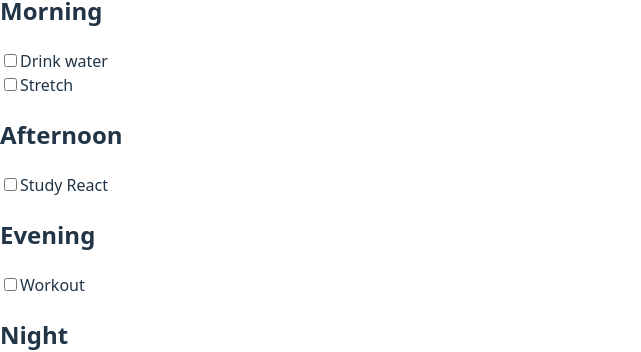
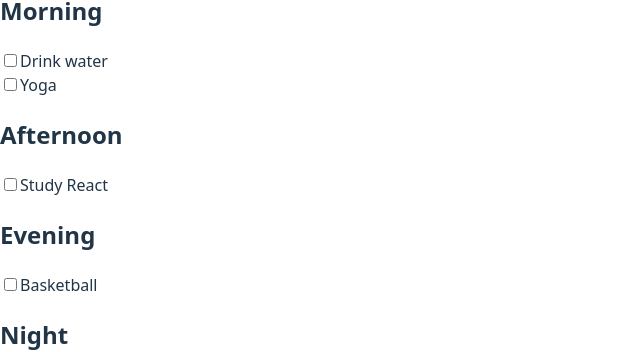
Before and after one commit to paanipoorie/daytree, a React (Vite) app: page / in a window 1280 px wide. Shown: the part 313-665 px from the top of the page, without its empty margins (0-641 px from the left). Built offline with nearby package versions, Linux system fonts and the light colour scheme.

Commit message:
add habit toggle functionality with useState and completion history

```diff
--- a/src/App.jsx
+++ b/src/App.jsx
@@ -5,6 +5,7 @@ function App() {
     <div>
 
       <h1>DayTree</h1>
+
       <Daily />
 
     </div>
--- a/src/components/HabitItem.jsx
+++ b/src/components/HabitItem.jsx
@@ -1,9 +1,12 @@
-function HabitItem({ habit }) {
+function HabitItem({ habit, toggleHabit}) {
 
+  const today = new Date().toISOString().split("T")[0];
+
+  const completedToday = habit.completedDates.includes(today);
   return (
     <div>
 
-      <input type="checkbox" />
+      <input type="checkbox" checked={completedToday} onChange={() => toggleHabit(habit.id)} />
 
       <span>{habit.name}</span>
 
--- a/src/components/HabitList.jsx
+++ b/src/components/HabitList.jsx
@@ -1,21 +1,16 @@
 import HabitItem from "./HabitItem";
 
-function HabitList({ habits, time, title }) {
-
-  // Filter habits accordingly w time
+function HabitList({ habits, time, title,toggleHabit }) {
   const filteredHabits = habits.filter(
     (habit) => habit.time === time
   );
 
   return (
     <div>
-
       <h2>{title}</h2>
-
       {filteredHabits.map((habit) => (
-        <HabitItem key={habit.id} habit={habit} />
+        <HabitItem key={habit.id} habit={habit} toggleHabit={toggleHabit}/>
       ))}
-
     </div>
   );
 }
--- a/src/pages/Daily.jsx
+++ b/src/pages/Daily.jsx
@@ -1,28 +1,42 @@
+import { useState } from "react";
 import HabitList from "../components/HabitList";
 
-// This is a React functional component
 function Daily() {
+  const [habits, sethabits] = useState([
 
-  // Temporary habit data (later this will come from state/database)
-  const habits = [
-    { id: 1, name: "Drink water", time: "morning" },
-    { id: 2, name: "Stretch", time: "morning" },
-    { id: 3, name: "Study React", time: "afternoon" },
-    { id: 4, name: "Workout", time: "evening" },
-    { id: 5, name: "Read book", time: "night" }
-  ];
+    { id: 1, name: "Drink water", time: "morning", completedDates: [] },
+    { id: 2, name: "Yoga", time: "morning", completedDates: [] },
+    { id: 3, name: "Study React", time: "afternoon", completedDates: [] },
+    { id: 4, name: "Basketball", time: "evening", completedDates: [] },
+    { id: 5, name: "Read book", time: "night", completedDates: [] }
+  ]);
+
+  function toggleHabit(habitId) {
+    const today = new Date().toISOString().split("T")[0];
+    const updatedHabits = habits.map((habit) => {
+      if (habit.id === habitId) {
+        const alreadyCompleted = habit.completedDates.includes(today);
+
+        return {
+          ...habit,
+          completedDates: alreadyCompleted ? habit.completedDates.filter(date => date !== today) :
+            [...habit.completedDates, today]
+        };
+
+      }
+      return habit;
+    });
+    //State Update
+    sethabits(updatedHabits);
+  }
 
   return (
     <div>
-
       <h1>Track your daily habits</h1>
-
-      {/* We pass the habit data into HabitList */}
-      <HabitList habits={habits} time="morning" title="Morning" />
-      <HabitList habits={habits} time="afternoon" title="Afternoon" />
-      <HabitList habits={habits} time="evening" title="Evening" />
-      <HabitList habits={habits} time="night" title="Night" />
-
+      <HabitList habits={habits} time="morning" title="Morning" toggleHabit={toggleHabit} />
+      <HabitList habits={habits} time="afternoon" title="Afternoon" toggleHabit={toggleHabit} />
+      <HabitList habits={habits} time="evening" title="Evening" toggleHabit={toggleHabit} />
+      <HabitList habits={habits} time="night" title="Night" toggleHabit={toggleHabit} />
     </div>
   );
 }
```
